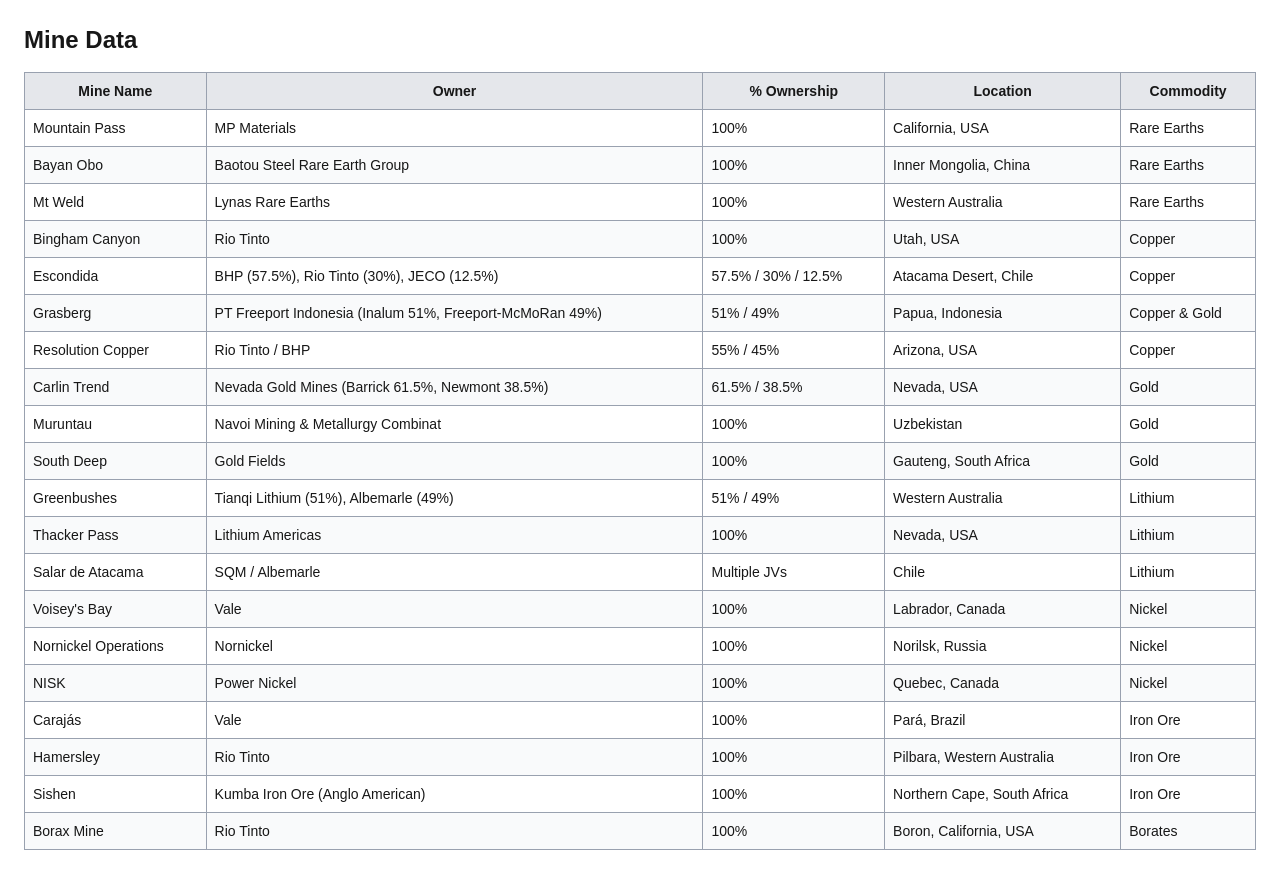
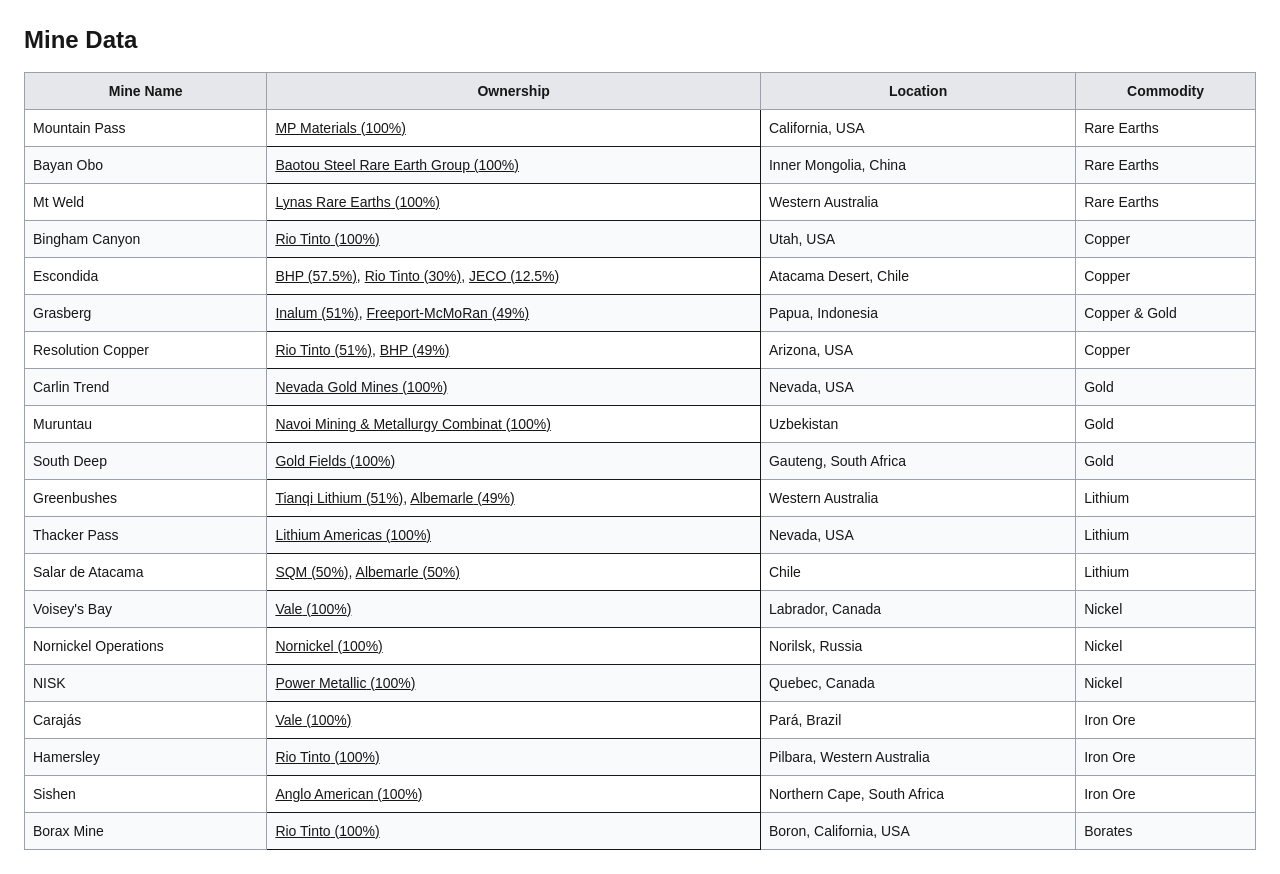
Before and after one commit to teddyFeldmann/mining_data, a Next.js app: page / in a window 1280 px wide. Built offline with nearby package versions, Linux system fonts and the light colour scheme.

Commit message:
company page

```diff
--- /dev/null
+++ b/data/companies.ts
@@ -0,0 +1,26 @@
+import type { Company } from "./interfaces";
+
+export const Companies = {
+  RioTinto: { name: "Rio Tinto" },
+  BHP: { name: "BHP" },
+  JECO: { name: "JECO" },
+  MPMaterials: { name: "MP Materials" },
+  LithiumAmericas: { name: "Lithium Americas" },
+  BaotouSteelRareEarthGroup: { name: "Baotou Steel Rare Earth Group" },
+  LynasRareEarths: { name: "Lynas Rare Earths" },
+  Inalum: { name: "Inalum" },
+  FreeportMcMoRan: { name: "Freeport-McMoRan" },
+  NevadaGoldMines: { name: "Nevada Gold Mines" },
+  NavoiMiningAndMetallurgyCombinat: { name: "Navoi Mining & Metallurgy Combinat" },
+  GoldFields: { name: "Gold Fields" },
+  TianqiLithium: { name: "Tianqi Lithium" },
+  Albemarle: { name: "Albemarle" },
+  SQM: { name: "SQM" },
+  Vale: { name: "Vale" },
+  Nornickel: { name: "Nornickel" },
+  PowerMetallic: { name: "Power Metallic" },
+  AngloAmerican: { name: "Anglo American" },
+} as const satisfies Record<string, Company>;
+
+export type CompanyKey = keyof typeof Companies;
+export const companiesList: Company[] = Object.values(Companies);
--- /dev/null
+++ b/data/interfaces.ts
@@ -0,0 +1,15 @@
+export interface Mine {
+  name: string;
+  ownership: Ownership[];
+  location: string;
+  commodity: string;
+}
+
+export interface Company {
+    name: string;
+}
+
+export interface Ownership {
+    owner: Company,
+    ownership: number
+}
--- a/data/mines.ts
+++ b/data/mines.ts
@@ -1,31 +1,23 @@
-export interface Mine {
-  name: string;
-  owner: string;
-  ownership: string;
-  location: string;
-  commodity: string;
-}
+import type { Mine } from "./interfaces";
+import { Companies as C } from "./companies";
 
 export const mines: Mine[] = [
   // Rare earths
   {
     name: "Mountain Pass",
-    owner: "MP Materials",
-    ownership: "100%",
+    ownership: [{ owner: C.MPMaterials, ownership: 100 }],
     location: "California, USA",
     commodity: "Rare Earths",
   },
   {
     name: "Bayan Obo",
-    owner: "Baotou Steel Rare Earth Group",
-    ownership: "100%",
+    ownership: [{ owner: C.BaotouSteelRareEarthGroup, ownership: 100 }],
     location: "Inner Mongolia, China",
     commodity: "Rare Earths",
   },
   {
     name: "Mt Weld",
-    owner: "Lynas Rare Earths",
-    ownership: "100%",
+    ownership: [{ owner: C.LynasRareEarths, ownership: 100 }],
     location: "Western Australia",
     commodity: "Rare Earths",
   },
@@ -33,29 +25,29 @@
   // Copper
   {
     name: "Bingham Canyon",
-    owner: "Rio Tinto",
-    ownership: "100%",
+    ownership: [{ owner: C.RioTinto, ownership: 100 }],
     location: "Utah, USA",
     commodity: "Copper",
   },
   {
     name: "Escondida",
-    owner: "BHP (57.5%), Rio Tinto (30%), JECO (12.5%)",
-    ownership: "57.5% / 30% / 12.5%",
+    ownership: [
+      { owner: C.BHP, ownership: 57.5 },
+      { owner: C.RioTinto, ownership: 30 },
+      { owner: C.JECO, ownership: 12.5 },
+    ],
     location: "Atacama Desert, Chile",
     commodity: "Copper",
   },
   {
     name: "Grasberg",
-    owner: "PT Freeport Indonesia (Inalum 51%, Freeport-McMoRan 49%)",
-    ownership: "51% / 49%",
+    ownership: [{ owner: C.Inalum, ownership: 51}, {owner: C.FreeportMcMoRan, ownership: 49}],
     location: "Papua, Indonesia",
     commodity: "Copper & Gold",
   },
   {
     name: "Resolution Copper",
-    owner: "Rio Tinto / BHP",
-    ownership: "55% / 45%",
+    ownership: [{ owner: C.RioTinto, ownership: 51 }, { owner: C.BHP, ownership: 49}],
     location: "Arizona, USA",
     commodity: "Copper",
   },
@@ -63,22 +55,19 @@
   // Gold
   {
     name: "Carlin Trend",
-    owner: "Nevada Gold Mines (Barrick 61.5%, Newmont 38.5%)",
-    ownership: "61.5% / 38.5%",
+    ownership: [{ owner: C.NevadaGoldMines, ownership: 100 }],
     location: "Nevada, USA",
     commodity: "Gold",
   },
   {
     name: "Muruntau",
-    owner: "Navoi Mining & Metallurgy Combinat",
-    ownership: "100%",
+    ownership: [{ owner: C.NavoiMiningAndMetallurgyCombinat, ownership: 100 }],
     location: "Uzbekistan",
     commodity: "Gold",
   },
   {
     name: "South Deep",
-    owner: "Gold Fields",
-    ownership: "100%",
+    ownership: [{ owner: C.GoldFields, ownership: 100 }],
     location: "Gauteng, South Africa",
     commodity: "Gold",
   },
@@ -86,22 +75,19 @@
   // Lithium
   {
     name: "Greenbushes",
-    owner: "Tianqi Lithium (51%), Albemarle (49%)",
-    ownership: "51% / 49%",
+    ownership: [{ owner: C.TianqiLithium, ownership: 51 }, {owner: C.Albemarle, ownership: 49}],
     location: "Western Australia",
     commodity: "Lithium",
   },
   {
     name: "Thacker Pass",
-    owner: "Lithium Americas",
-    ownership: "100%",
+    ownership: [{ owner: C.LithiumAmericas, ownership:  100}],
     location: "Nevada, USA",
     commodity: "Lithium",
   },
   {
     name: "Salar de Atacama",
-    owner: "SQM / Albemarle",
-    ownership: "Multiple JVs",
+    ownership: [{ owner: C.SQM, ownership: 50 }, {owner: C.Albemarle, ownership: 50}],
     location: "Chile",
     commodity: "Lithium",
   },
@@ -109,22 +95,19 @@
   // Nickel
   {
     name: "Voisey's Bay",
-    owner: "Vale",
-    ownership: "100%",
+    ownership: [{ owner: C.Vale, ownership: 100 }],
     location: "Labrador, Canada",
     commodity: "Nickel",
   },
   {
     name: "Nornickel Operations",
-    owner: "Nornickel",
-    ownership: "100%",
+    ownership: [{ owner: C.Nornickel, ownership: 100 }],
     location: "Norilsk, Russia",
     commodity: "Nickel",
   },
   {
     name: "NISK",
-    owner: "Power Nickel",
-    ownership: "100%",
+    ownership: [{ owner: C.PowerMetallic, ownership: 100 }],
     location: "Quebec, Canada",
     commodity: "Nickel",
   },
@@ -132,22 +115,19 @@
   // Iron ore
   {
     name: "Carajás",
-    owner: "Vale",
-    ownership: "100%",
+    ownership: [{ owner: C.Vale, ownership: 100 }],
     location: "Pará, Brazil",
     commodity: "Iron Ore",
   },
   {
     name: "Hamersley",
-    owner: "Rio Tinto",
-    ownership: "100%",
+    ownership: [{ owner: C.RioTinto, ownership: 100 }],
     location: "Pilbara, Western Australia",
     commodity: "Iron Ore",
   },
   {
     name: "Sishen",
-    owner: "Kumba Iron Ore (Anglo American)",
-    ownership: "100%",
+    ownership: [{ owner: C.AngloAmerican, ownership: 100 }],
     location: "Northern Cape, South Africa",
     commodity: "Iron Ore",
   },
@@ -155,8 +135,7 @@
   // Borates
   {
     name: "Borax Mine",
-    owner: "Rio Tinto",
-    ownership: "100%",
+    ownership: [{ owner: C.RioTinto, ownership: 100 }],
     location: "Boron, California, USA",
     commodity: "Borates",
   },
--- /dev/null
+++ b/src/app/companies/[slug]/page.tsx
@@ -0,0 +1,78 @@
+import Link from "next/link";
+import { notFound } from "next/navigation";
+import { mines } from "../../../../data/mines";
+import { companySlug } from "@/utils/slug";
+
+// Build an index of companies from the data
+const allCompanyNames = Array.from(
+  new Set(mines.flatMap((m) => m.ownership.map((o) => o.owner.name)))
+);
+
+const slugToNames = new Map<string, string[]>();
+for (const n of allCompanyNames) {
+  const s = companySlug(n);
+  const arr = slugToNames.get(s) ?? [];
+  arr.push(n);
+  slugToNames.set(s, arr);
+}
+
+export function generateStaticParams() {
+  // Pre-render a page for each company we find in the dataset
+  return Array.from(slugToNames.keys()).map((slug) => ({ slug }));
+}
+
+const formatPercent = (n: number) =>
+  Number.isInteger(n) ? `${n}%` : `${parseFloat(n.toFixed(1))}%`;
+
+export default function CompanyPage({
+  params,
+}: {
+  params: { slug: string };
+}) {
+  const names = slugToNames.get(params.slug) ?? [];
+  if (!names.length) return notFound();
+
+  const displayName = names[0]; // pick the first matching name for title
+  const companyMines = mines
+    .map((m) => {
+      const ownerEntry = m.ownership.find((o) => names.includes(o.owner.name));
+      return ownerEntry ? { mine: m, percent: ownerEntry.ownership } : null;
+    })
+    .filter(Boolean) as { mine: (typeof mines)[number]; percent: number }[];
+
+  return (
+    <main className="p-6 space-y-4">
+      <div className="flex items-center justify-between">
+        <h1 className="text-2xl font-bold">{displayName} — Mines</h1>
+        <Link href="/" className="text-sm underline hover:no-underline">
+          ← Back to all mines
+        </Link>
+      </div>
+
+      {companyMines.length === 0 ? (
+        <p>No mines found for this company.</p>
+      ) : (
+        <table className="border-collapse border border-gray-300 w-full text-sm">
+          <thead className="bg-gray-100">
+            <tr>
+              <th className="border p-2 text-left">Mine</th>
+              <th className="border p-2 text-left">Location</th>
+              <th className="border p-2 text-left">Commodity</th>
+              <th className="border p-2 text-left">Ownership</th>
+            </tr>
+          </thead>
+          <tbody>
+            {companyMines.map(({ mine, percent }) => (
+              <tr key={mine.name} className="odd:bg-white even:bg-gray-50">
+                <td className="border p-2">{mine.name}</td>
+                <td className="border p-2">{mine.location}</td>
+                <td className="border p-2">{mine.commodity}</td>
+                <td className="border p-2">{formatPercent(percent)}</td>
+              </tr>
+            ))}
+          </tbody>
+        </table>
+      )}
+    </main>
+  );
+}
--- a/src/app/page.tsx
+++ b/src/app/page.tsx
@@ -1,6 +1,12 @@
 "use client";
 
 import { mines } from "../../data/mines";
+import { companySlug } from "@/utils/slug";
+
+import Link from "next/link";
+
+const formatPercent = (n: number) =>
+  Number.isInteger(n) ? `${n}%` : `${parseFloat(n.toFixed(1))}%`;
 
 export default function Page() {
   return (
@@ -10,20 +16,30 @@
         <thead className="bg-gray-200">
           <tr>
             <th className="border border-gray-400 p-2">Mine Name</th>
-            <th className="border border-gray-400 p-2">Owner</th>
-            <th className="border border-gray-400 p-2">% Ownership</th>
+            <th className="border border-gray-400 p-2">Ownership</th>
             <th className="border border-gray-400 p-2">Location</th>
             <th className="border border-gray-400 p-2">Commodity</th>
           </tr>
         </thead>
         <tbody>
-          {mines.map((mine, idx) => (
+          {mines.map((m, idx) => (
             <tr key={idx} className="odd:bg-white even:bg-gray-50">
-              <td className="border border-gray-400 p-2">{mine.name}</td>
-              <td className="border border-gray-400 p-2">{mine.owner}</td>
-              <td className="border border-gray-400 p-2">{mine.ownership}</td>
-              <td className="border border-gray-400 p-2">{mine.location}</td>
-              <td className="border border-gray-400 p-2">{mine.commodity}</td>
+              <td className="border border-gray-400 p-2">{m.name}</td>
+              <td className="border p-2">
+                {m.ownership.map((o, i) => (
+                  <span key={o.owner.name}>
+                    <Link
+                      href={`/companies/${companySlug(o.owner.name)}`}
+                      className="underline hover:no-underline"
+                    >
+                      {o.owner.name} ({formatPercent(o.ownership)})
+                    </Link>
+                    {i < m.ownership.length - 1 ? ", " : ""}
+                  </span>
+                ))}
+              </td>
+              <td className="border border-gray-400 p-2">{m.location}</td>
+              <td className="border border-gray-400 p-2">{m.commodity}</td>
             </tr>
           ))}
         </tbody>
--- /dev/null
+++ b/src/utils/slug.ts
@@ -0,0 +1,6 @@
+export const companySlug = (name: string) =>
+  name
+    .toLowerCase()
+    .replace(/&/g, " and ")
+    .replace(/[^a-z0-9]+/g, "-")
+    .replace(/(^-|-$)/g, "");
```
